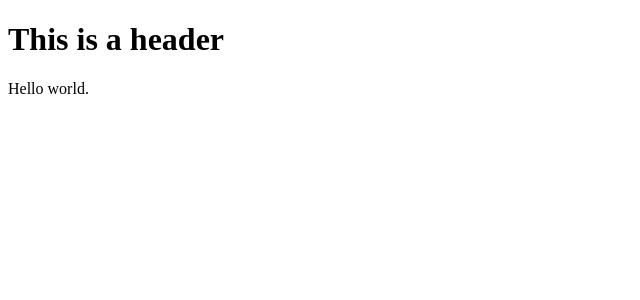
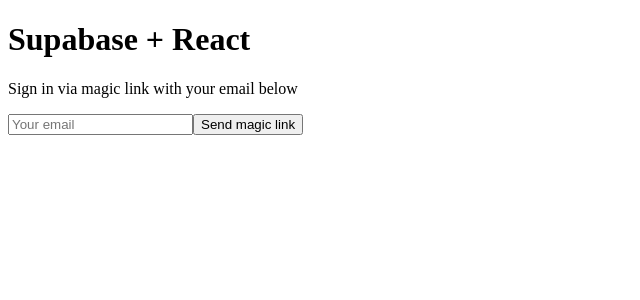
Before and after one commit to OwenClark05/Software-Engineering-Project, a React (Vite) app: page / in a window 1280 px wide. Shown: the top 300 px of the page, without its empty margins (0-640 px from the left). Built offline with nearby package versions, Linux system fonts and the light colour scheme; no server answers.

Commit message:
Setup Supabase authentication and created my own account using the webpage.

```diff
--- a/src/App.tsx
+++ b/src/App.tsx
@@ -1,10 +1,160 @@
-function App () {
+import './index.css'
+import { useState, useEffect } from 'react'
+import type { FormEvent } from 'react'
+import type { JwtPayload } from '@supabase/supabase-js'
+import { supabase } from './utils/supabase'
+
+export default function App() {
+  const [loading, setLoading] = useState(false)
+  const [email, setEmail] = useState('')
+  const [claims, setClaims] = useState<JwtPayload | null>(null)
+
+  // Check URL params on initial render
+  const params = new URLSearchParams(window.location.search)
+  const hasTokenHash = params.get('token_hash')
+
+  const [verifying, setVerifying] = useState(!!hasTokenHash)
+  const [authError, setAuthError] = useState<string | null>(null)
+  const [authSuccess, setAuthSuccess] = useState(false)
+
+  useEffect(() => {
+    // Check if we have token_hash in URL (magic link callback)
+    const params = new URLSearchParams(window.location.search)
+    const token_hash = params.get('token_hash')
+    const type = params.get('type')
+
+    if (token_hash) {
+      // Verify the OTP token
+      supabase.auth
+        .verifyOtp({
+          token_hash,
+          type: type || 'email',
+        })
+        .then(({ error }) => {
+          if (error) {
+            setAuthError(error.message)
+          } else {
+            setAuthSuccess(true)
+            // Clear URL params
+            window.history.replaceState({}, document.title, '/')
+          }
+          setVerifying(false)
+        })
+    }
+
+    // Check for existing session using getClaims
+    supabase.auth.getClaims().then(({ data, error }) => {
+      setClaims(error ? null : (data?.claims ?? null))
+    })
+
+    // Listen for auth changes
+    const {
+      data: { subscription },
+    } = supabase.auth.onAuthStateChange(() => {
+      supabase.auth.getClaims().then(({ data, error }) => {
+        setClaims(error ? null : (data?.claims ?? null))
+      })
+    })
+
+    return () => subscription.unsubscribe()
+  }, [])
+
+  const handleLogin = async (event: FormEvent<HTMLFormElement>) => {
+    event.preventDefault()
+    setLoading(true)
+    const { error } = await supabase.auth.signInWithOtp({
+      email,
+      options: {
+        emailRedirectTo: window.location.origin,
+      },
+    })
+    if (error) {
+      alert(error.message)
+    } else {
+      alert('Check your email for the login link!')
+    }
+    setLoading(false)
+  }
+
+  const handleLogout = async () => {
+    const { error } = await supabase.auth.signOut()
+    if (error) {
+      alert(error.message)
+      return
+    }
+    setAuthSuccess(false)
+    setClaims(null)
+  }
+
+  // Show verification state
+  if (verifying) {
     return (
-        <>
-            <h1>This is a header</h1>
-            <p>Hello world.</p>
-        </>
+      <div>
+        <h1>Authentication</h1>
+        <p>Confirming your magic link...</p>
+        <p>Loading...</p>
+      </div>
     )
+  }
+
+  // Show auth error
+  if (authError) {
+    return (
+      <div>
+        <h1>Authentication</h1>
+        <p>✗ Authentication failed</p>
+        <p>{authError}</p>
+        <button
+          onClick={() => {
+            setAuthError(null)
+            window.history.replaceState({}, document.title, '/')
+          }}
+        >
+          Return to login
+        </button>
+      </div>
+    )
+  }
+
+  // Show auth success (briefly before claims load)
+  if (authSuccess && !claims) {
+    return (
+      <div>
+        <h1>Authentication</h1>
+        <p>✓ Authentication successful!</p>
+        <p>Loading your account...</p>
+      </div>
+    )
+  }
+
+  // If user is logged in, show welcome screen
+  if (claims) {
+    return (
+      <div>
+        <h1>Welcome!</h1>
+        <p>You are logged in as: {claims.email}</p>
+        <button onClick={handleLogout}>Sign Out</button>
+      </div>
+    )
+  }
+
+  // Show login form
+  return (
+    <div>
+      <h1>Supabase + React</h1>
+      <p>Sign in via magic link with your email below</p>
+      <form onSubmit={handleLogin}>
+        <input
+          type="email"
+          placeholder="Your email"
+          value={email}
+          required={true}
+          onChange={(e) => setEmail(e.target.value)}
+        />
+        <button disabled={loading}>
+          {loading ? <span>Loading</span> : <span>Send magic link</span>}
+        </button>
+      </form>
+    </div>
+  )
 }
-
-export default App
```
